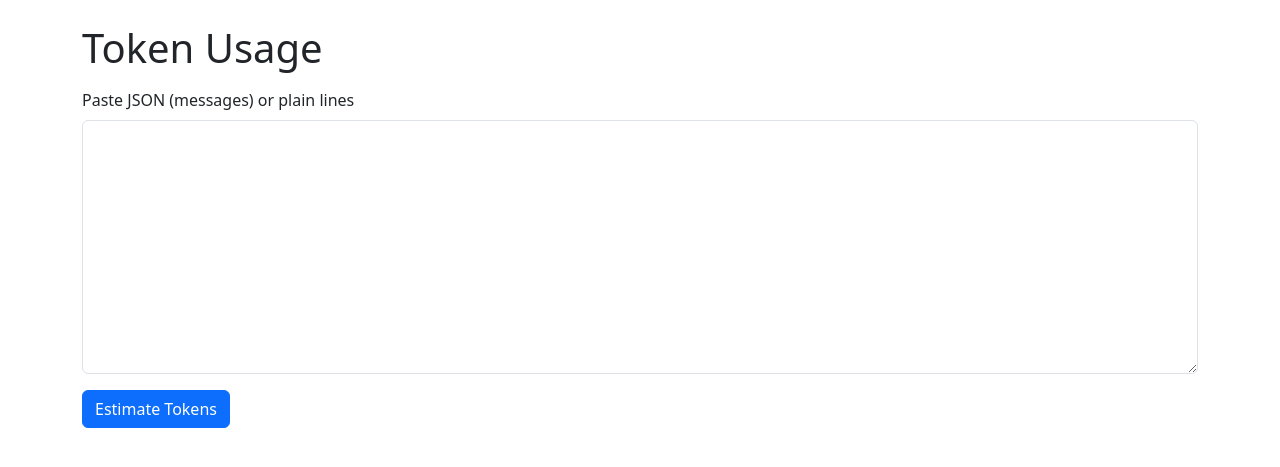
After one commit to Wollyonix/Buzzbuuzz, a Flask app: page /tokens in a window 1280 px wide. The commit adds this page. Shown: the top 467 px of the page. Run offline with Flask 3, Linux system fonts and the light colour scheme.

Commit message:
Add token usage page and remove Replit references

```diff
--- a/app.py
+++ b/app.py
@@ -4,6 +4,7 @@ import logging
 import time
 from datetime import datetime, timedelta
 from flask import Flask, request, jsonify, render_template, session, make_response
+import json as _json
 import threading
 from flask_cors import CORS
 import requests
@@ -479,6 +480,59 @@ def status():
         return jsonify({'error': str(e)}), 500
 
 
+@app.route('/tokens', methods=['GET'])
+def tokens_get():
+    return render_template('tokens.html')
+
+
+@app.route('/tokens', methods=['POST'])
+def tokens_post():
+    payload = request.form.get('payload', '').strip()
+    results = {'total': 0, 'details': []}
+
+    messages = None
+    try:
+        parsed = _json.loads(payload)
+        if isinstance(parsed, dict) and 'messages' in parsed and isinstance(parsed['messages'], list):
+            messages = parsed['messages']
+        elif isinstance(parsed, list):
+            messages = parsed
+    except Exception:
+        messages = None
+
+    if messages is None:
+        lines = [l.strip() for l in payload.splitlines() if l.strip()]
+        messages = []
+        for i, ln in enumerate(lines):
+            try:
+                obj = _json.loads(ln)
+                messages.append(obj)
+            except Exception:
+                messages.append({'content': ln, 'label': f'line {i+1}'})
+
+    total = 0
+    details = []
+    for i, m in enumerate(messages):
+        content = ''
+        label = f'message {i+1}'
+        if isinstance(m, dict):
+            content = m.get('content', '') or m.get('text', '') or ''
+            if 'role' in m:
+                label = f"{m.get('role')}"
+            elif 'label' in m:
+                label = m.get('label')
+        elif isinstance(m, str):
+            content = m
+        count = len(content.split())
+        total += count
+        details.append({'label': label, 'count': count})
+
+    results['total'] = total
+    results['details'] = details
+
+    return render_template('tokens.html', results=results, payload=payload)
+
+
 @app.route('/api/logs', methods=['GET'])
 def api_get_logs():
     """Return paginated logs as JSON"""
--- a/templates/index.html
+++ b/templates/index.html
@@ -4,7 +4,7 @@
     <meta charset="UTF-8">
     <meta name="viewport" content="width=device-width, initial-scale=1.0">
     <title>DeepSeek Proxy for Janitor.AI</title>
-    <link href="https://cdn.replit.com/agent/bootstrap-agent-dark-theme.min.css" rel="stylesheet">
+    <link href="https://cdn.jsdelivr.net/npm/bootstrap@5.3.0/dist/css/bootstrap.min.css" rel="stylesheet">
     <link href="https://cdnjs.cloudflare.com/ajax/libs/font-awesome/6.0.0/css/all.min.css" rel="stylesheet">
     <link href="{{ url_for('static', filename='css/custom.css') }}" rel="stylesheet">
 </head>
--- a/templates/logs.html
+++ b/templates/logs.html
@@ -4,7 +4,7 @@
     <meta charset="UTF-8">
     <meta name="viewport" content="width=device-width, initial-scale=1.0">
     <title>Chat Logs</title>
-    <link href="https://cdn.replit.com/agent/bootstrap-agent-dark-theme.min.css" rel="stylesheet">
+    <link href="https://cdn.jsdelivr.net/npm/bootstrap@5.3.0/dist/css/bootstrap.min.css" rel="stylesheet">
     <link href="https://cdnjs.cloudflare.com/ajax/libs/font-awesome/6.0.0/css/all.min.css" rel="stylesheet">
     <link href="{{ url_for('static', filename='css/custom.css') }}" rel="stylesheet">
 </head>
--- /dev/null
+++ b/templates/tokens.html
@@ -0,0 +1,37 @@
+<!doctype html>
+<html lang="en">
+  <head>
+    <meta charset="utf-8">
+    <meta name="viewport" content="width=device-width, initial-scale=1">
+    <title>Token Estimator</title>
+    <link href="https://cdn.jsdelivr.net/npm/bootstrap@5.3.0/dist/css/bootstrap.min.css" rel="stylesheet">
+  </head>
+  <body class="p-4">
+    <div class="container">
+      <h1 class="mb-3">Token Usage</h1>
+      <form id="tokensForm" method="post" action="/tokens">
+        <div class="mb-3">
+          <label for="payload" class="form-label">Paste JSON (messages) or plain lines</label>
+          <textarea class="form-control" id="payload" name="payload" rows="10" required>{{ payload|default('') }}</textarea>
+        </div>
+        <button type="submit" class="btn btn-primary">Estimate Tokens</button>
+      </form>
+
+      {% if results is defined %}
+      <hr>
+      <h3>Results</h3>
+      <div class="mb-3">
+        <strong>Total tokens (words):</strong> {{ results.total }}
+      </div>
+      <div>
+        <h5>Details</h5>
+        <ul>
+          {% for r in results.details %}
+            <li>{{ r.label }} — words: {{ r.count }}</li>
+          {% endfor %}
+        </ul>
+      </div>
+      {% endif %}
+    </div>
+  </body>
+</html>
```
